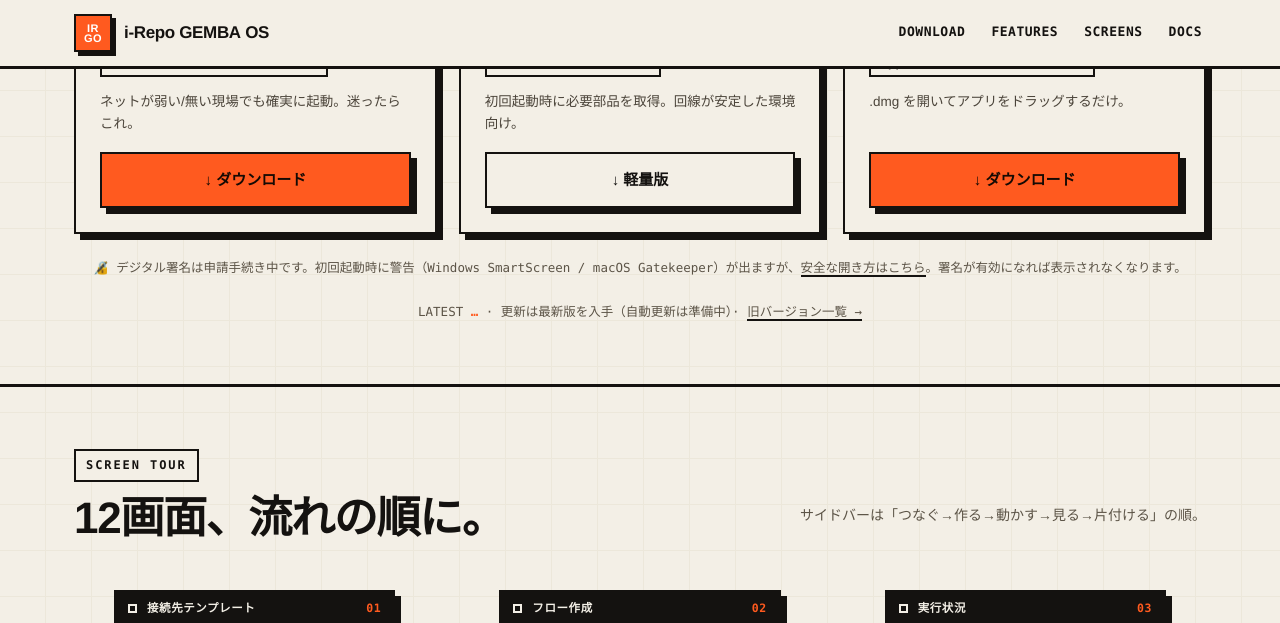
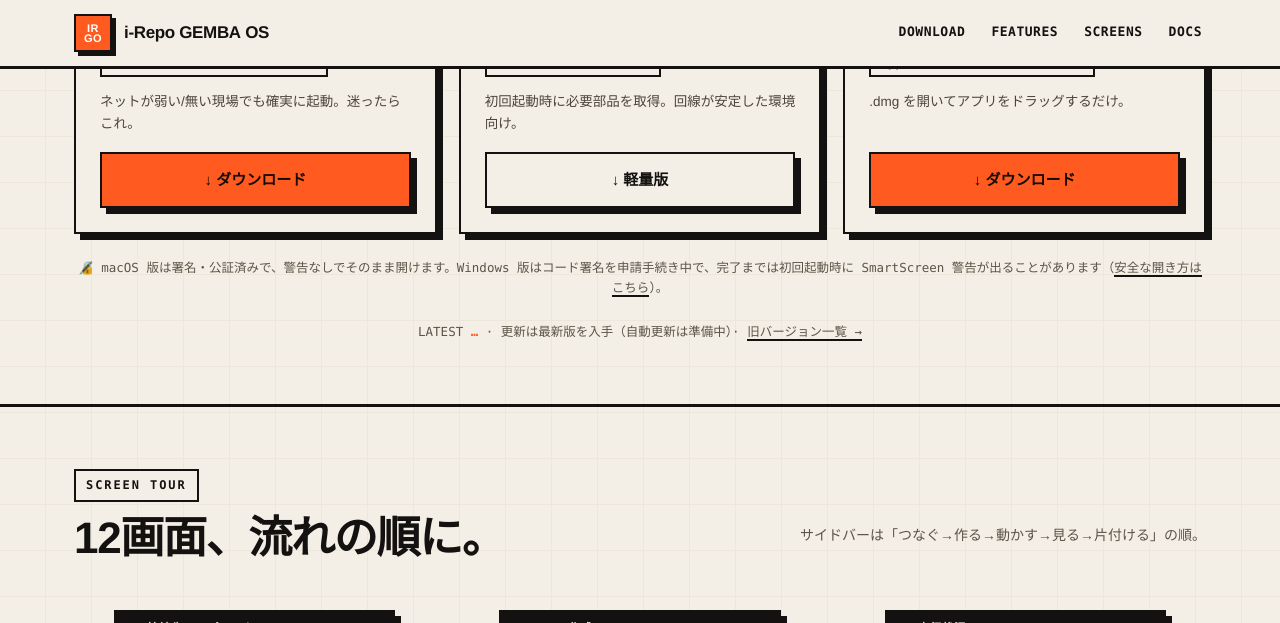
Before and after one commit to i-repo-community/i-repo-gemba-os-releases, a Jekyll site: the page built from index.md, in a window 1280 px wide and 900 px high, scrolled down 2071 px, cut to the strip 0-623 px from the top of the window. Built offline with Jekyll 4.4.1, drawn with Linux system fonts in a browser that asks for light colours; comment, search, counter and statistics services are not loaded.

Commit message:
release-page: ダウンロード注記を更新（macOS は署名・公証済み＝警告なし、Windows のみ申請中）
mac は v0.7.0 で署名・公証済みになったのに『申請手続き中（mac/win 両方警告）』の旧文面が残っていた。
macOS は警告なしで開ける旨に修正し、申請中は Windows(SmartScreen) のみに限定。

Co-Authored-By: Claude Opus 4.8 (1M context) <noreply@anthropic.com>

```diff
--- a/_layouts/landing.html
+++ b/_layouts/landing.html
@@ -213,7 +213,7 @@
           <a class="btn btn-primary dl-btn is-loading" id="dl-mac" href="https://github.com/i-repo-community/i-repo-gemba-os-releases/releases/latest">↓ ダウンロード</a>
         </div>
       </div>
-      <div class="dl-foot">🔏 デジタル署名は申請手続き中です。初回起動時に警告（Windows SmartScreen / macOS Gatekeeper）が出ますが、<a href="docs/manual-setup.html#install-warning">安全な開き方はこちら</a>。署名が有効になれば表示されなくなります。</div>
+      <div class="dl-foot">🔏 macOS 版は署名・公証済みで、警告なしでそのまま開けます。Windows 版はコード署名を申請手続き中で、完了までは初回起動時に SmartScreen 警告が出ることがあります（<a href="docs/manual-setup.html#install-warning">安全な開き方はこちら</a>）。</div>
       <div class="dl-foot">LATEST <b class="ver" id="verLabel">…</b> · 更新は最新版を入手（自動更新は準備中）· <a href="https://github.com/i-repo-community/i-repo-gemba-os-releases/releases">旧バージョン一覧 →</a></div>
     </div>
   </section>
```
